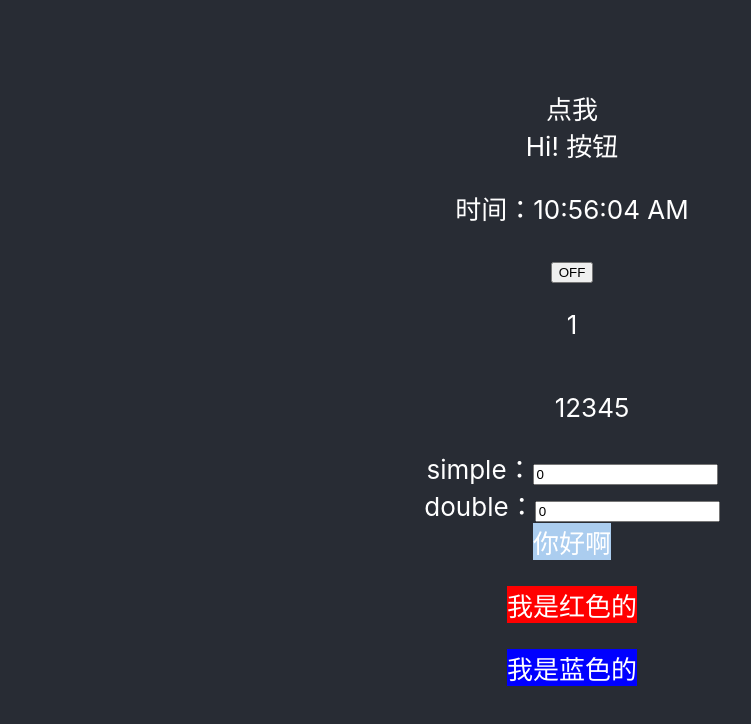
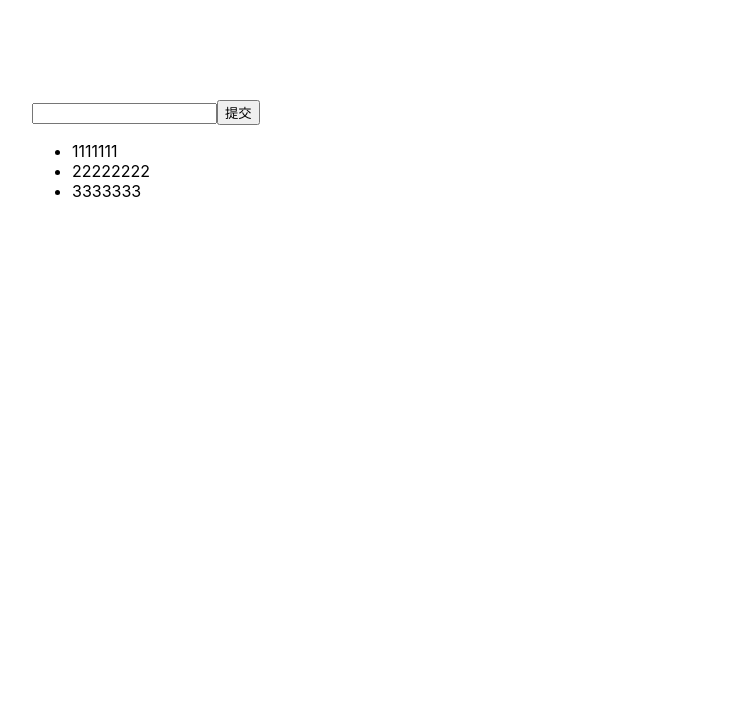
Before and after one commit to phojz/rt, a React (Create React App) app: page / in a window 1280 px wide. Shown: the top 724 px of the page, without its empty margins (68-819 px from the left). Built offline with nearby package versions, Linux system fonts and the light colour scheme.

Commit message:
todolist

```diff
--- a/src/App.js
+++ b/src/App.js
@@ -1,7 +1,5 @@
 import React from 'react'
-import logo from './logo.svg';
 import './App.css'
-
 class Clock extends React.Component {
   // constructor(props) {
   //   // 构造函数是唯一可以给 this.state 赋值的地方
@@ -149,13 +147,13 @@ class ValInput extends React.Component {
       val: 0
     }
   }
-  handleSimpleVal = (val)=>{
+  handleSimpleVal = (val) => {
     this.setState({
       type: 'simple',
       val: val
     })
   }
-  handleDoubleVal = (val)=>{
+  handleDoubleVal = (val) => {
     this.setState({
       type: 'double',
       val: val
@@ -193,14 +191,14 @@ function Slot(props) {
     </div>
   )
 }
-function BlueBox(){
+function BlueBox() {
   return (
     <Slot>
       你好啊
     </Slot>
   )
 }
-function NameSlot(props){
+function NameSlot(props) {
   const redStyle = {
     background: 'red'
   }
@@ -214,19 +212,39 @@ function NameSlot(props){
     </div>
   )
 }
-function DoubleBox(){
+function DoubleBox() {
   return (
     <NameSlot
-      top = {
+      top={
         <p>我是红色的</p>
       }
-      bottom = {
+      bottom={
         <p>我是蓝色的</p>
       }
     >
     </NameSlot>
   )
 }
+
+const NameContext = React.createContext('bbbbbb')
+
+function NameCon() {
+  return (
+    <div>
+      <AName></AName>
+    </div>
+  )
+}
+
+class AName extends React.Component {
+  static contextType = NameContext
+  render() {
+    return (
+      <div>{this.context}</div>
+    )
+  }
+}
+
 const numbers = [1, 2, 3, 4, 5]
 function App(props) {
   return (
@@ -247,6 +265,10 @@ function App(props) {
         <BlueBox></BlueBox>
         {/* 具名插槽 */}
         <DoubleBox></DoubleBox>
+        {/* 多级传递数据 */}
+        <NameContext.Provider value="aaaaa">
+          <NameCon></NameCon>
+        </NameContext.Provider>
       </header>
     </div>
   );
--- /dev/null
+++ b/src/TodoList.js
@@ -0,0 +1,66 @@
+import React from 'react'
+
+class TodoList extends React.Component {
+  constructor(props) {
+    super(props)
+    this.state = {
+      inputVal: '',
+      list: [1111111, 22222222, 3333333]
+    }
+  }
+  render() {
+    return (
+      <React.Fragment>
+        <div>
+          <input
+            type="text"
+            value={this.state.inputVal}
+            onChange={this.handleChange}
+          />
+          <button onClick={this.handleSubmit}>提交</button>
+        </div>
+        <ul>
+          {
+            this.state.list.map((item, index) => {
+              // 这样写，有问题
+              // onClick={this.handleDelete(index) }
+              return (
+                <li
+                  key={index}
+                  onClick={this.handleDelete.bind(this,index)}
+                >
+                  {item}
+                </li>
+              )
+            })
+          }
+        </ul>
+      </React.Fragment>
+    )
+  }
+  // handleSubmit(e){
+  //   console.log(e,this)
+  // }
+  handleSubmit = () => {
+    // 这里实现了深克隆
+    const listResult = [...this.state.list, this.state.inputVal]
+    this.setState({
+      list: listResult,
+      inputVal: ''
+    })
+  }
+  handleDelete = (index) => {
+    const listResult = [...this.state.list]
+    listResult.splice(index, 1)
+    this.setState({
+      list: listResult
+    })
+  }
+  handleChange = (e) => {
+    this.setState({
+      inputVal: e.target.value
+    })
+  }
+}
+
+export default TodoList
--- a/src/index.css
+++ b/src/index.css
@@ -1,13 +1,15 @@
 body {
   margin: 0;
-  font-family: -apple-system, BlinkMacSystemFont, 'Segoe UI', 'Roboto', 'Oxygen',
-    'Ubuntu', 'Cantarell', 'Fira Sans', 'Droid Sans', 'Helvetica Neue',
-    sans-serif;
+  font-family: -apple-system, BlinkMacSystemFont, "Segoe UI", "Roboto", "Oxygen", "Ubuntu", "Cantarell", "Fira Sans",
+    "Droid Sans", "Helvetica Neue", sans-serif;
   -webkit-font-smoothing: antialiased;
   -moz-osx-font-smoothing: grayscale;
 }
 
 code {
-  font-family: source-code-pro, Menlo, Monaco, Consolas, 'Courier New',
-    monospace;
+  font-family: source-code-pro, Menlo, Monaco, Consolas, "Courier New", monospace;
 }
+
+.content {
+  margin: 100px;
+}
--- a/src/index.js
+++ b/src/index.js
@@ -1,17 +1,22 @@
 import React from 'react';
 import ReactDOM from 'react-dom';
 import './index.css';
-import App from './App';
+// import App from './App';
 import reportWebVitals from './reportWebVitals';
-function handleGetName(){
+import TodoList from './TodoList'
+function handleGetName() {
   console.log(1211122)
 }
 ReactDOM.render(
-  <React.StrictMode>
-    <App getName={handleGetName} />
-  </React.StrictMode>,
+  // <React.StrictMode>
+  //   <App getName={handleGetName} />
+  //   {<TodoList></TodoList>}
+  // </React.StrictMode>,
+  <div className='content'>
+    <TodoList></TodoList>
+  </div>,
   document.getElementById('root'),
-  ()=>{
+  () => {
     console.log('加载完成')
   }
 );
```
